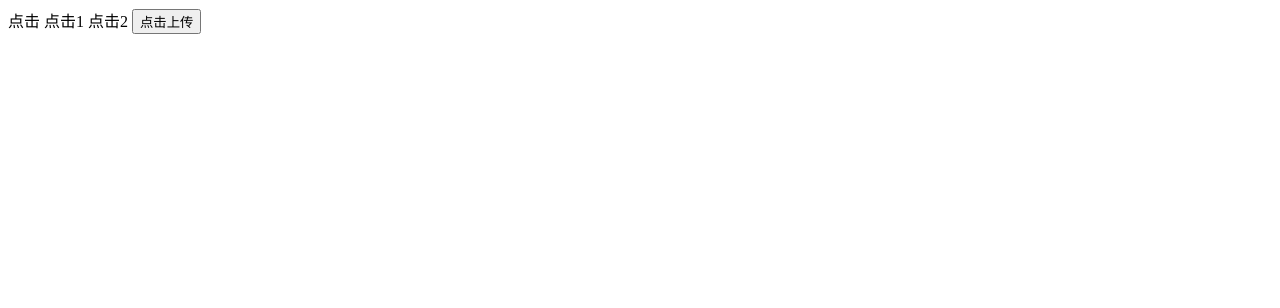
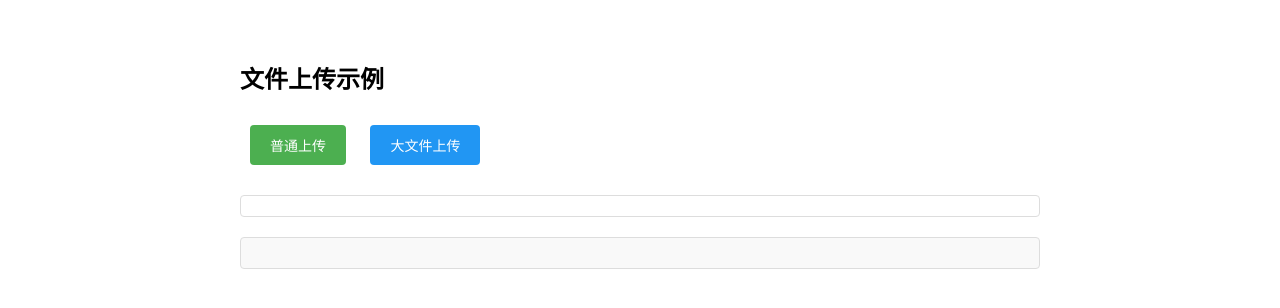
Before and after one commit to 121066/file-upload, a website: page index.html in a window 1280 px wide. Drawn offline with Linux system fonts and the light colour scheme.

Commit message:
fix: 添加大文件上传功能

```diff
--- a/index.html
+++ b/index.html
@@ -1,45 +1,150 @@
 <!DOCTYPE html>
-<html lang="en">
+<html lang="zh-CN">
+
 <head>
   <meta charset="UTF-8" />
-    <meta http-equiv="X-UA-Compatible" content="IE=edge" />
   <meta name="viewport" content="width=device-width, initial-scale=1.0" />
-    <title>file-upload</title>
+  <title>文件上传示例</title>
   <style>
-      .primary {
-        background-color: aqua;
+    .upload-container {
+      max-width: 800px;
+      margin: 20px auto;
+      padding: 20px;
+      font-family: Arial, sans-serif;
+    }
+
+    .btn {
+      padding: 10px 20px;
+      margin: 10px;
+      border: none;
+      border-radius: 4px;
+      cursor: pointer;
+      font-size: 14px;
+    }
+
+    .btn-primary {
+      background-color: #4CAF50;
+      color: white;
+    }
+
+    .btn-secondary {
+      background-color: #2196F3;
+      color: white;
+    }
+
+    .progress {
+      margin: 20px 0;
+      padding: 10px;
+      border: 1px solid #ddd;
+      border-radius: 4px;
+    }
+
+    .result {
+      margin-top: 20px;
+      padding: 15px;
+      border: 1px solid #ddd;
+      border-radius: 4px;
+      background-color: #f9f9f9;
+    }
+
+    #chunkList {
+      margin-top: 10px;
+      font-size: 14px;
+      color: #666;
     }
   </style>
 </head>
+
 <body>
-    <!-- <input v-if="fileShow" id="file_btn" type="file" style="display: none" /> -->
-    <db-button type="primary">点击</db-button>
-    <db-button>点击1</db-button>
-    <db-button>点击2</db-button>
-    <!-- <div class="box"></div> -->
-    <script src="./file.js"></script>
-    <button id="upload">点击上传</button>
+  <div class="upload-container">
+    <h2>文件上传示例</h2>
+
+    <!-- 普通上传 -->
+    <button class="btn btn-primary" onclick="handleNormalUpload()">普通上传</button>
+
+    <!-- 大文件上传 -->
+    <button class="btn btn-secondary" onclick="handleLargeUpload()">大文件上传</button>
+
+    <!-- 进度和结果显示 -->
+    <div class="progress" id="progress"></div>
+    <div class="result" id="result"></div>
+    <div id="chunkList"></div>
+  </div>
+
+  <script src="../dist/index.umd.js"></script>
   <script>
-      let btn = document.getElementById('upload')
+    // 普通上传处理
+    function handleNormalUpload() {
+      FileUploadHelper.upload(
+        function (files, status, errorType) {
+          const result = document.getElementById('result');
 
-      function back(e, msg) {
-        console.log(e[0], '---', msg, '????')
-       uploadBase(e[0]).then(res=>{
-         console.log(res,'base')
-       })
-
+          if (errorType === 'size') {
+            result.textContent = '文件大小超出限制';
+            return;
           }
-      let back1
-      btn.onclick = function () {
-        // console.log('点击')
-        // console.log(upload(back, ['txt'], 1024 * 200))
-        // upload(back)
-        upload(back, ['txt'])
-        // console.log(callbacks())
+          if (errorType === 'type') {
+            result.textContent = '文件类型不支持';
+            return;
           }
 
-      var dbbtn = document.getElementsByTagName('db-button')
-      // console.log(dbbtn[0].getAttribute('type'), '??')
+          result.textContent = `上传成功：${files[0].name}`;
+          console.log(files, '文件')
+          // 转换为base64
+          FileUploadHelper.uploadBase(files[0]).then(base64 => {
+            console.log('文件base64:', base64.substring(0, 100) + '...');
+          });
+        },
+        {
+          type: ['jpg', 'png', 'pdf'],
+          size: 5 * 1024 * 1024 // 5MB
+        }
+      );
+    }
+
+    // 大文件上传处理
+    async function handleLargeUpload() {
+      FileUploadHelper.upload(async function (files) {
+        const file = files[0];
+        const result = document.getElementById('result');
+        const progress = document.getElementById('progress');
+        const chunkList = document.getElementById('chunkList');
+
+        try {
+          progress.textContent = '开始处理文件分片...';
+
+          // 获取文件分片
+          const chunks = await FileUploadHelper.cutFile(file, 1024 * 1024 * 20);
+          const chunkData = await Promise.all(chunks);
+
+          progress.textContent = `文件分片完成，共 ${chunkData.length} 个分片`;
+
+          // 显示分片信息
+          let chunkInfo = '<h3>分片信息：</h3>';
+          chunkData.forEach((chunk, index) => {
+            const size = (chunk.end - chunk.start) / 1024; // KB
+            chunkInfo += `
+                <div>
+                  分片 ${index + 1}:
+                  大小 ${size.toFixed(2)}KB,
+                  Hash: ${chunk.hash.substring(0, 8)}...
+                </div>
+              `;
+          });
+          chunkList.innerHTML = chunkInfo;
+
+          // 这里可以添加上传到服务器的逻辑
+          result.textContent = `文件 "${file.name}" 处理完成，
+              总大小: ${(file.size / 1024 / 1024).toFixed(2)}MB,
+              分片数: ${chunkData.length}`;
+
+        } catch (error) {
+          result.textContent = `处理失败：${error.message}`;
+          console.error('文件处理错误:', error);
+        }
+      });
+    }
   </script>
 </body>
+
 </html>
--- a/tsconfig.json
+++ b/tsconfig.json
@@ -9,7 +9,11 @@
     "moduleResolution": "node",
     "esModuleInterop": true,
     "skipLibCheck": true,
-    "forceConsistentCasingInFileNames": true
+    "forceConsistentCasingInFileNames": true,
+    "typeRoots": [
+      "./node_modules/@types",
+      "./src/types"
+    ]
   },
   "include": ["src/**/*"],
   "exclude": ["node_modules", "dist"]
```
Also changed, not shown: package.json (+11 -6 lines), src/filesplit.ts (added, +85 -0 lines), src/index.ts (+59 -56 lines), src/types/spark-md5.d.ts (added, +21 -0 lines), README.md, 1 other file. Lines whose indentation alone changed are shown as unchanged.
